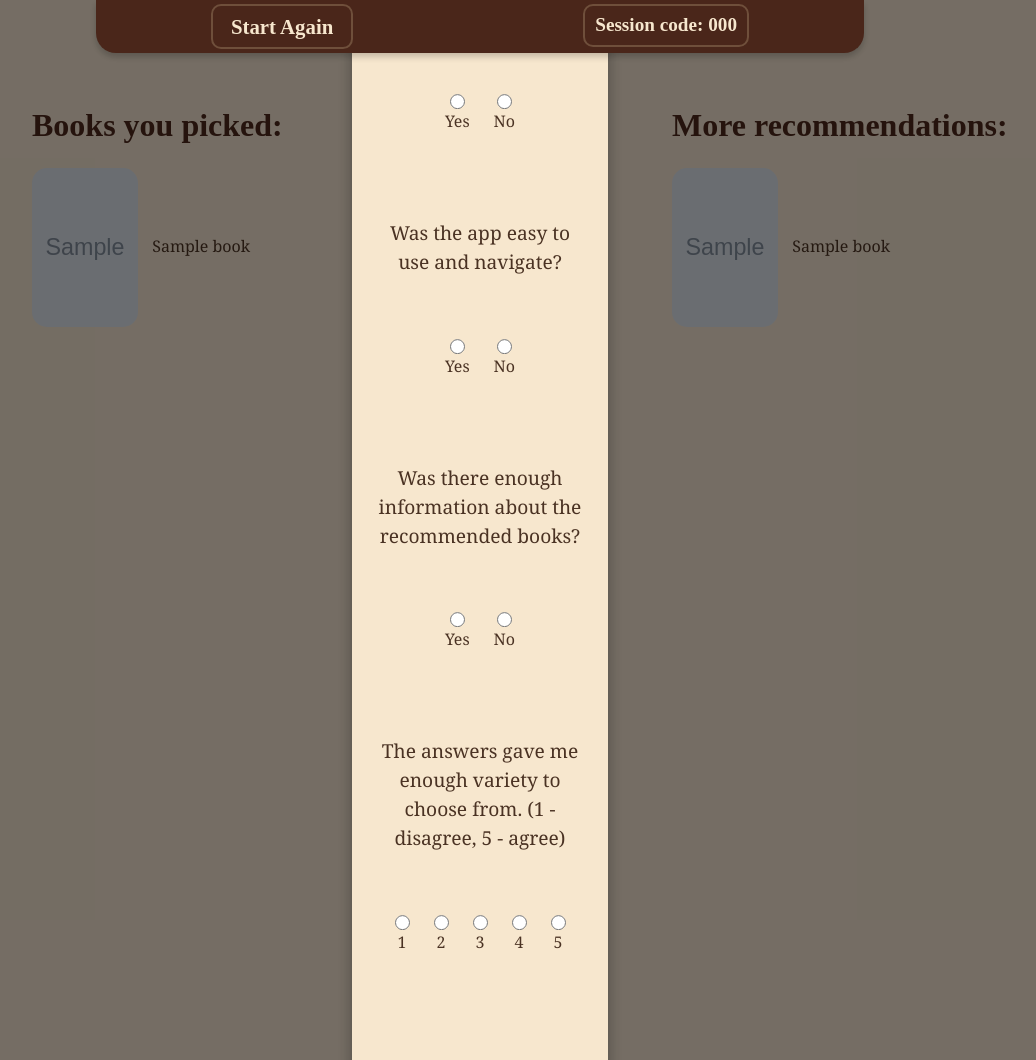
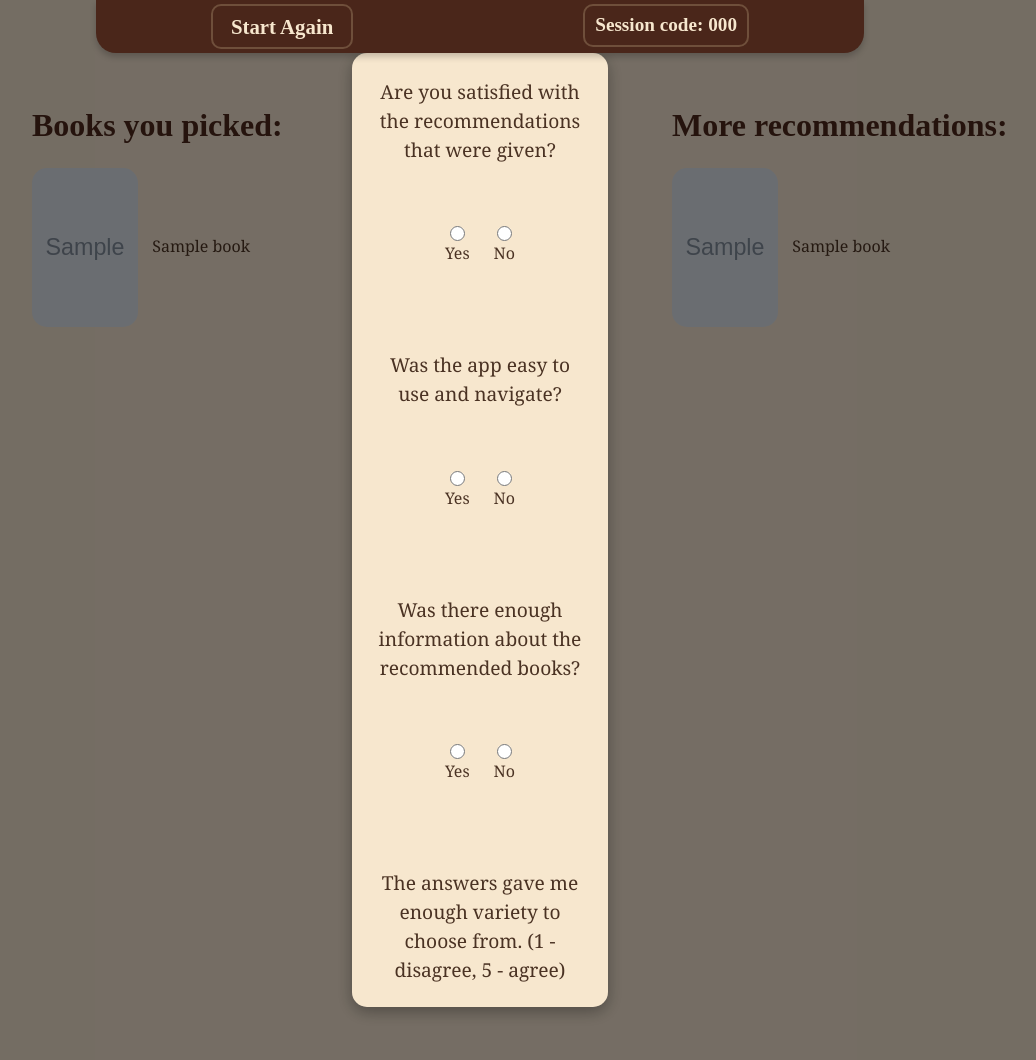
Before and after one commit to kotik508/book_recommender, a Python web app: template website/templates/final.html in a window 1280 px wide. Shown: the whole page, without its empty margins (160-1196 px from the left). Run offline with Jinja, Linux system fonts and the light colour scheme; the template is opened without the code that fills it: most values are stand-ins (such as "Sample title", 1, 10 or a date in 2020); grey boxes marked "Sample" are stand-in pictures; some libraries are stand-ins or nearby versions.

Commit message:
overflow fix

```diff
--- a/website/static/css/final.css
+++ b/website/static/css/final.css
@@ -73,6 +73,7 @@ img.book-image {
     display: flex;
     justify-content: center;
     align-items: center;
+    overflow-y: auto;
 }
 
 label {
@@ -121,6 +122,8 @@ input[type="radio"] {
 }
 
 .modal-content {
+    max-height: 90vh;
+    overflow-y: auto;
     position: absolute;
     top: 50%;
     left: 50%;
```
